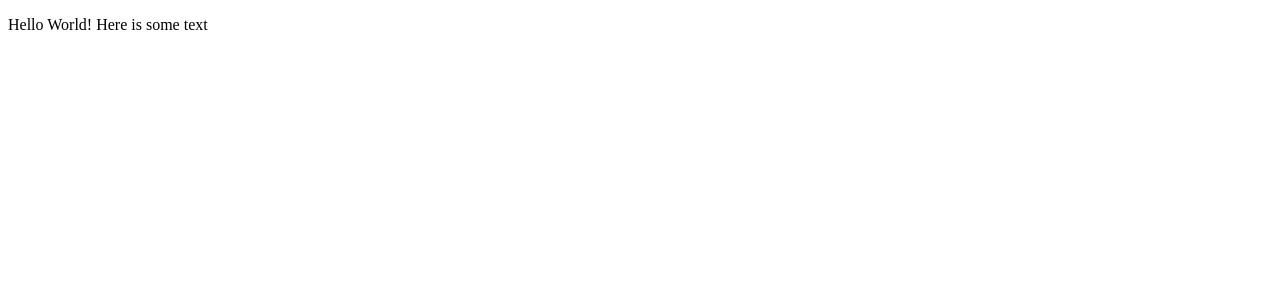
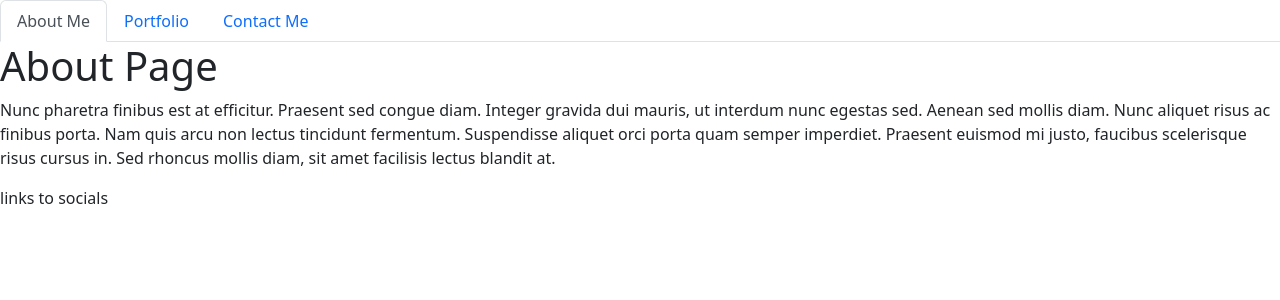
Before and after one commit to exzilium/my-portfolio, a React (Create React App) app: page / in a window 1280 px wide. Shown: the top 300 px of the page. Built offline with nearby package versions, Linux system fonts and the light colour scheme.

Commit message:
Create portfolio container structure with About Me default page

```diff
--- a/src/App.js
+++ b/src/App.js
@@ -1,12 +1,6 @@
-import React from 'react';
-// TODO: Add a comment explaining what this import statement is doing
-// Importing components to send through to the index.js
-import HelloReact from './components/HelloReact';
+import React from "react";
+import PortfolioContainer from "./components/PortfolioContainer";
 
-// TODO: Add a comment explaining the purpose of the App component
-// Component Function which returns the helloreact component that contains the xml for the html
-function App() {
-  return <HelloReact />;
-}
+const App = () => <PortfolioContainer />;
 
 export default App;
--- /dev/null
+++ b/src/components/Footer.js
@@ -0,0 +1,7 @@
+import React from "react";
+
+function Footer() {
+  return <p>links to socials</p>;
+}
+
+export default Footer;
--- a/src/components/HelloReact.js
+++ /dev/null
@@ -1,13 +0,0 @@
-import React from 'react';
-
-// TODO: Add a comment explaining what a react component is
-// Component is a function which creates the xml to be created as html
-function HelloReact() {
-  const text = 'some text';
-
-  // TODO: Add a comment explaining what JSX is and the significance of the curly braces
-  // XML which will be translated into html, allows for templating for inserting expressions
-  return <p>Hello World! Here is {text}</p>;
-}
-
-export default HelloReact;
--- /dev/null
+++ b/src/components/NavTabs.js
@@ -0,0 +1,37 @@
+import React from 'react';
+
+function NavTabs({ currentPage, handlePageChange }) {
+  return (
+    <ul className="nav nav-tabs">
+      <li className="nav-item">
+        <a
+          href="#about"
+          onClick={() => handlePageChange('About')}
+          className={currentPage === 'About' ? 'nav-link active' : 'nav-link'}
+        >
+          About Me
+        </a>
+      </li>
+      <li className="nav-item">
+        <a
+          href="#portfolio"
+          onClick={() => handlePageChange('Portfolio')}
+          className={currentPage === 'Portfolio' ? 'nav-link active' : 'nav-link'}
+        >
+          Portfolio
+        </a>
+      </li>
+      <li className="nav-item">
+        <a
+          href="#contact"
+          onClick={() => handlePageChange('Contact')}
+          className={currentPage === 'Contact' ? 'nav-link active' : 'nav-link'}
+        >
+          Contact Me
+        </a>
+      </li>
+    </ul>
+  );
+}
+
+export default NavTabs;
--- /dev/null
+++ b/src/components/PortfolioContainer.js
@@ -0,0 +1,31 @@
+import React, { useState } from 'react';
+import NavTabs from './NavTabs';
+import About from './pages/About';
+import Portfolio from './pages/Portfolio';
+import Contact from './pages/Contact';
+import Footer from './Footer';
+
+export default function PortfolioContainer() {
+  const [currentPage, setCurrentPage] = useState('About');
+
+  // This method is checking to see what the value of `currentPage` is. Depending on the value of currentPage, we return the corresponding component to render.
+  const renderPage = () => {
+    if (currentPage === 'About') {
+      return <About />;
+    }
+    if (currentPage === 'Portfolio') {
+      return <Portfolio />;
+    }
+    return <Contact />;
+  };
+
+  const handlePageChange = (page) => setCurrentPage(page);
+
+  return (
+    <div>
+      <NavTabs currentPage={currentPage} handlePageChange={handlePageChange} />
+      {renderPage()}
+      <Footer />
+    </div>
+  );
+}
--- /dev/null
+++ b/src/components/pages/About.js
@@ -0,0 +1,17 @@
+import React from 'react';
+
+export default function About() {
+  return (
+    <div>
+      <h1>About Page</h1>
+      <p>
+        Nunc pharetra finibus est at efficitur. Praesent sed congue diam.
+        Integer gravida dui mauris, ut interdum nunc egestas sed. Aenean sed
+        mollis diam. Nunc aliquet risus ac finibus porta. Nam quis arcu non
+        lectus tincidunt fermentum. Suspendisse aliquet orci porta quam semper
+        imperdiet. Praesent euismod mi justo, faucibus scelerisque risus cursus
+        in. Sed rhoncus mollis diam, sit amet facilisis lectus blandit at.
+      </p>
+    </div>
+  );
+}
--- /dev/null
+++ b/src/components/pages/Contact.js
@@ -0,0 +1,22 @@
+import React from 'react';
+
+export default function Contact() {
+  return (
+    <div>
+      <h1>Contact Page</h1>
+      <p>
+        Integer cursus bibendum sem non pretium. Vestibulum in aliquet sem, quis
+        molestie urna. Aliquam semper ultrices varius. Aliquam faucibus sit amet
+        magna a ultrices. Aenean pellentesque placerat lacus imperdiet
+        efficitur. In felis nisl, luctus non ante euismod, tincidunt bibendum
+        mi. In a molestie nisl, eu sodales diam. Nam tincidunt lacus quis magna
+        posuere, eget tristique dui dapibus. Maecenas fermentum elementum
+        faucibus. Quisque nec metus vestibulum, egestas massa eu, sollicitudin
+        ipsum. Nulla facilisi. Sed ut erat ligula. Nam tincidunt nunc in nibh
+        dictum ullamcorper. Class aptent taciti sociosqu ad litora torquent per
+        conubia nostra, per inceptos himenaeos. Etiam ornare rutrum felis at
+        rhoncus. Etiam vel condimentum magna, quis tempor nulla.
+      </p>
+    </div>
+  );
+}
--- /dev/null
+++ b/src/components/pages/Portfolio.js
@@ -0,0 +1,24 @@
+import React from 'react';
+
+export default function Blog() {
+  return (
+    <div>
+      <h1>Blog Page</h1>
+      <p>
+        Donec a volutpat quam. Curabitur nec varius justo, sed rutrum ligula.
+        Curabitur pellentesque turpis sit amet eros iaculis, a mollis arcu
+        dictum. Ut vel ante eget massa ornare placerat. Etiam nisl orci, finibus
+        sodales volutpat et, hendrerit ut dolor. Suspendisse porta dictum nunc,
+        sed pretium risus rutrum eget. Nam consequat, ligula in faucibus
+        vestibulum, nisi justo laoreet risus, luctus luctus mi lacus sit amet
+        libero. Class aptent taciti sociosqu ad litora torquent per conubia
+        nostra, per inceptos himenaeos. Mauris pretium condimentum tellus eget
+        lobortis. Interdum et malesuada fames ac ante ipsum primis in faucibus.
+        Donec placerat accumsan mi, ut congue neque placerat eu. Donec nec ipsum
+        in velit pellentesque vehicula sit amet at augue. Maecenas aliquam
+        bibendum congue. Pellentesque semper, lectus non ullamcorper iaculis,
+        est ligula suscipit velit, sed bibendum turpis dui in sapien.
+      </p>
+    </div>
+  );
+}
```
Also changed, not shown: src/index.js (+3 -10 lines).
